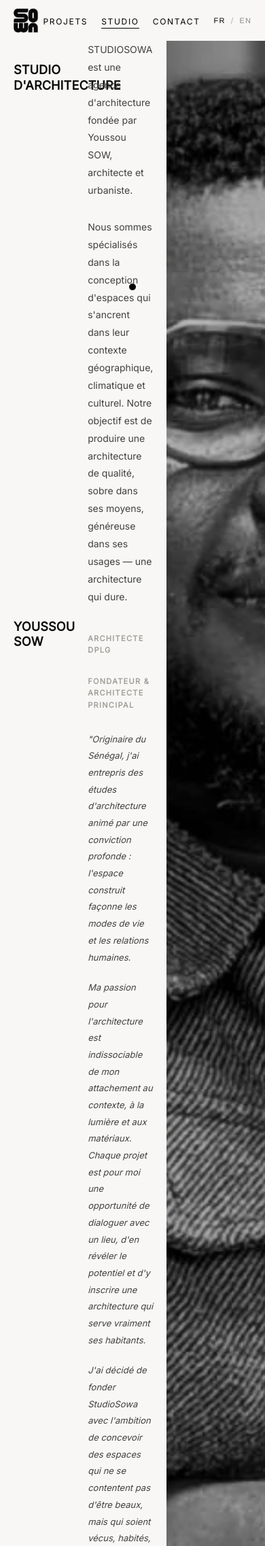
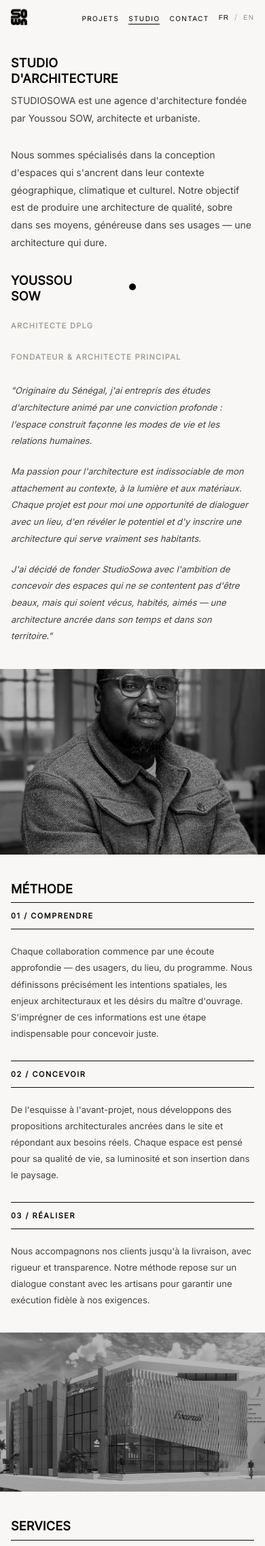
Before and after one commit to pacadiit/studiosowa, a Flask app: page / in a window 390 px wide. Shown: the top 2274 px of the page at 68% size. Run offline with Flask 3, Linux system fonts and the light colour scheme; data comes from the database, SQL or seed files in the repository.

Commit message:
fix: responsive mobile complet - layout 1 colonne sur mobile

```diff
--- a/static/css/main.css
+++ b/static/css/main.css
@@ -1375,63 +1375,100 @@ body[data-lang="en"] span.lang-en { display: inline; }
 /* ---------------------------------------------------------
    12. Responsive
    --------------------------------------------------------- */
-@media (max-width: 1200px) {
-  .project-page {
-    grid-template-columns: 300px 1fr;
-  }
-  .project-sidebar {
-    padding: var(--nav-h) 32px 32px;
-  }
-}
-
+
+/* ── Tablette 900px ── */
 @media (max-width: 900px) {
-  .projects-grid {
-    grid-template-columns: repeat(2, 1fr);
-  }
+
+  /* Nav */
+  nav#nav { padding: 0 24px; }
+  .nav-logo__img { height: 28px; }
+  .nav-links { gap: 20px; }
+
+  /* Grille projets */
+  .projects-grid { grid-template-columns: repeat(2, 1fr); }
   .project-card.large,
-  .project-card.medium {
-    grid-column: span 1;
-  }
-
-  .project-page {
+  .project-card.medium { grid-column: span 1; }
+
+  /* Page projet — 1 colonne */
+  .proj-layout {
     grid-template-columns: 1fr;
   }
-  .project-sidebar {
+  .proj-info {
     position: static;
-    height: auto;
-    border-right: none;
+    max-height: none;
+    padding: calc(var(--nav-h) + 24px) 24px 24px;
     border-bottom: 1px solid var(--gray-light);
   }
-
-
+  .proj-desc { padding: 32px 24px; }
+  .proj-gallery { gap: 3px; }
+
+  /* Studio — 1 colonne */
+  .agence-hero-block {
+    grid-template-columns: 1fr;
+    grid-template-rows: auto;
+  }
+  .agence-hero-block .agence-row__title:nth-child(1) { grid-column: 1; grid-row: auto; }
+  .agence-hero-block .agence-row__text--top          { grid-column: 1; grid-row: auto; padding-bottom: 0; }
+  .agence-hero-block .agence-row__title:nth-child(3) { grid-column: 1; grid-row: auto; padding-top: 32px; }
+  .agence-hero-block .agence-row__text--bottom       { grid-column: 1; grid-row: auto; padding-top: 16px; }
+  .agence-hero-photo {
+    grid-column: 1;
+    grid-row: auto;
+    min-height: 55vw;
+  }
+
+  .agence-row { grid-template-columns: 1fr; min-height: auto; }
+  .agence-row__title { padding: 40px 24px 12px; }
+  .agence-row__text  { padding: 0 24px 48px; }
+  .agence-row__photo { min-height: 60vw; }
+
+  .agence-contact-footer { padding: 40px 24px; }
+
+  /* Contact */
   .contact-page { grid-template-columns: 1fr; }
-  .contact-info { border-right: none; border-bottom: 1px solid var(--gray-light); padding: 48px; }
-  .contact-form { padding: 48px; }
-
+  .contact-info { border-right: none; border-bottom: 1px solid var(--gray-light); padding: 40px 24px; }
+  .contact-form { padding: 32px 24px; }
+
+  /* Admin */
   .admin-layout { grid-template-columns: 1fr; }
   .admin-sidebar { display: none; }
   .admin-form-grid { grid-template-columns: 1fr; }
 }
 
+/* ── Mobile 600px ── */
 @media (max-width: 600px) {
-  nav#nav { padding: 0 20px; }
-  .nav-links { gap: 20px; }
-
-  .projects-grid {
-    grid-template-columns: 1fr;
-    gap: 2px;
-  }
+
+  /* Nav compacte */
+  nav#nav { padding: 0 16px; height: 50px; }
+  .nav-logo__img { height: 24px; }
+  .nav-links { gap: 14px; }
+  .nav-links a, .nav-links button { font-size: 10px; }
+  :root { --nav-h: 50px; }
+
+  /* Grille projets 1 colonne */
+  .projects-grid { grid-template-columns: 1fr; gap: 2px; }
   .project-card.large,
-  .project-card.medium {
-    grid-column: span 1;
-  }
-
+  .project-card.medium { grid-column: span 1; }
+
+  /* Page projet */
+  .proj-info { padding: calc(var(--nav-h) + 16px) 16px 20px; }
+  .proj-desc { padding: 24px 16px; }
+  .proj-title { font-size: 22px; }
+
+  /* Studio */
+  .agence-row__title { padding: 32px 16px 8px; }
+  .agence-row__text  { padding: 0 16px 36px; }
+  .agence-hero-photo { min-height: 70vw; }
+  .agence-bigtitle { font-size: 18px; }
+  .agence-contact-footer { padding: 32px 16px; }
+
+  /* Contact */
   .contact-info,
-  .contact-form { padding: 32px; }
-
-  footer { padding: 24px 20px; flex-direction: column; gap: 8px; text-align: center; }
-
-  .admin-main { padding: 24px 20px; }
+  .contact-form { padding: 24px 16px; }
+
+  footer { padding: 20px 16px; flex-direction: column; gap: 6px; text-align: center; }
+
+  .admin-main { padding: 20px 16px; }
 }
 
 /* ---------------------------------------------------------
```
